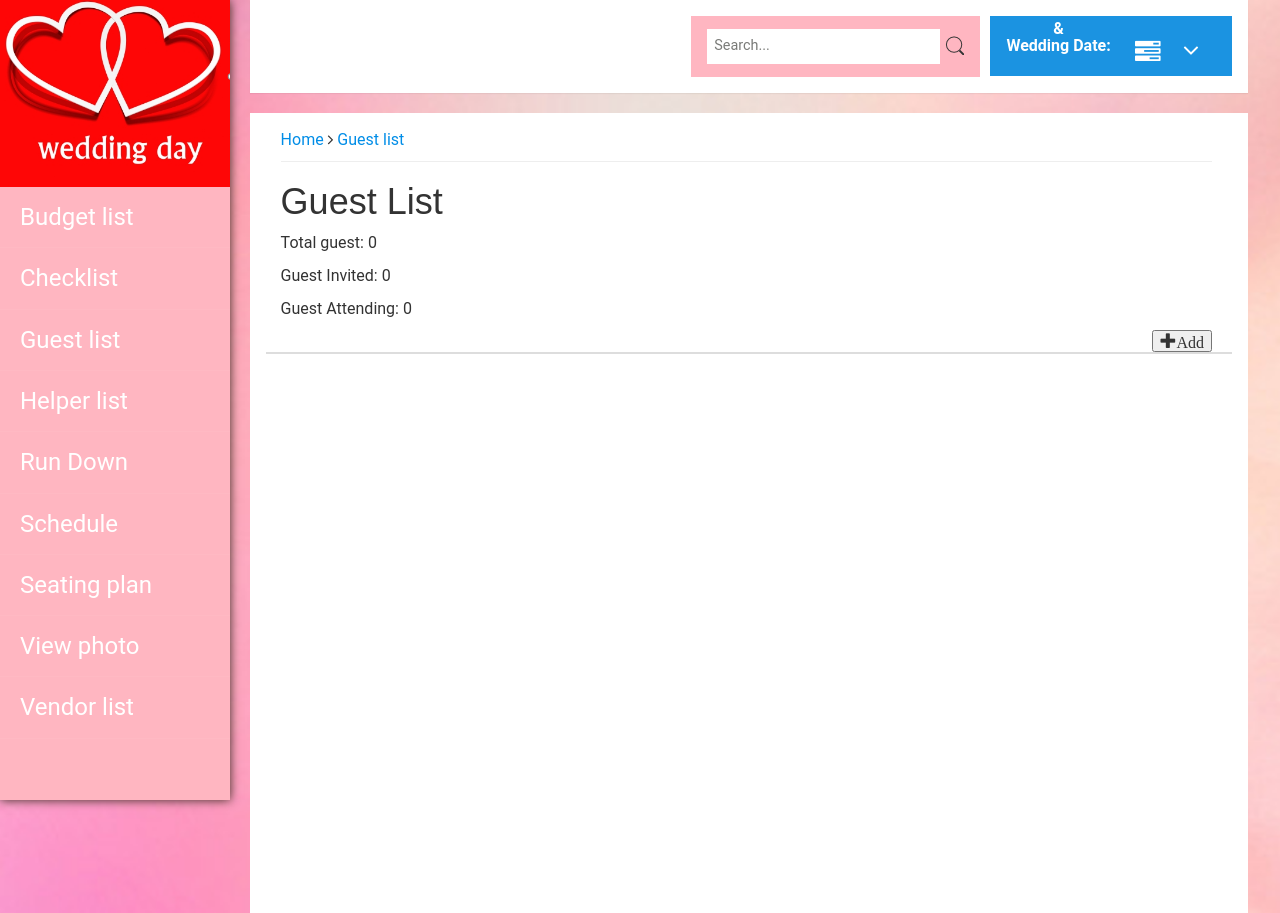
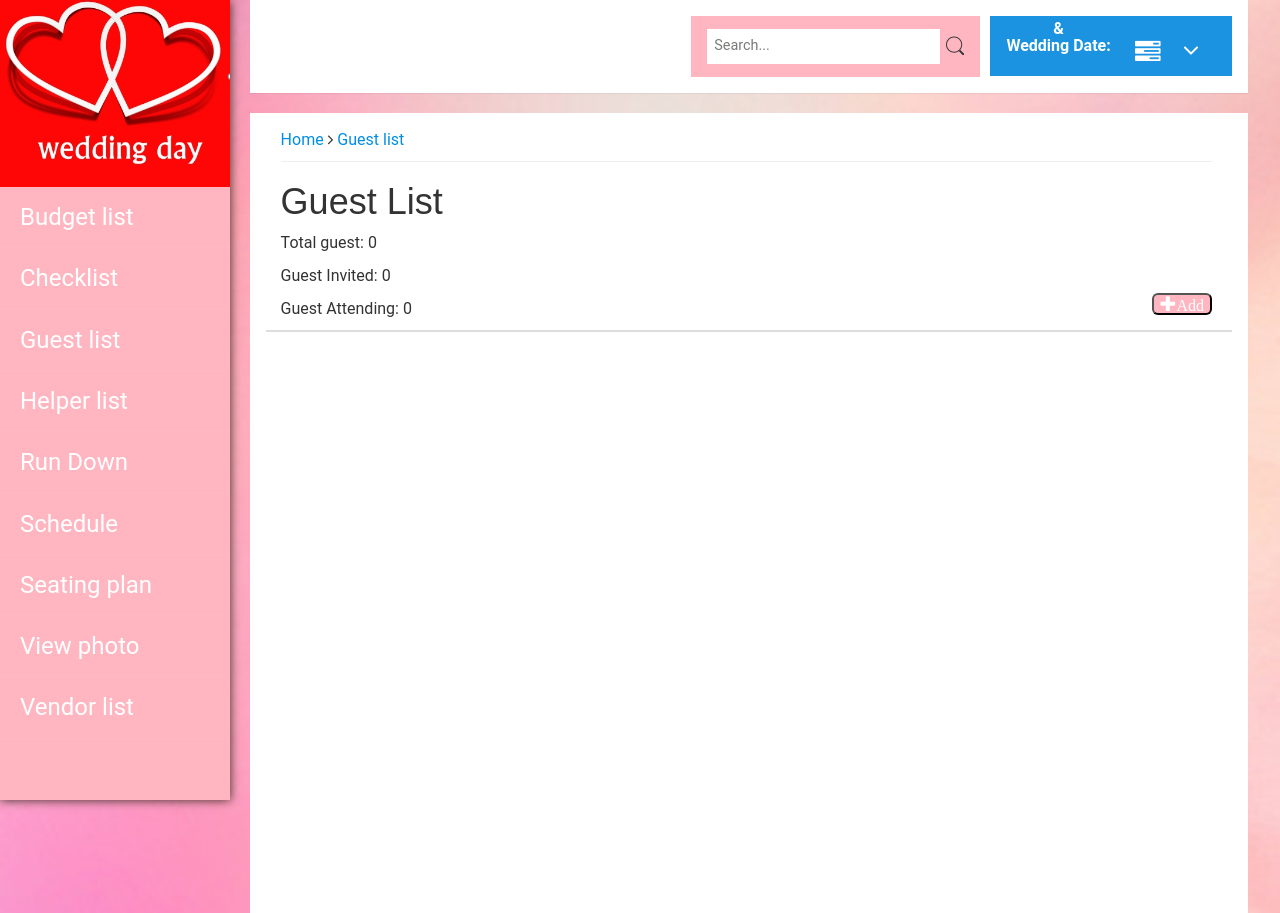
Before and after one commit to hunter-xc/restaurant, a Node server app: template views/read_guest.ejs in a window 1280 px wide. Run offline with Node 20, Linux system fonts and the light colour scheme; the template is opened without the code that fills it, so the values that code supplies are empty; some libraries are stand-ins or nearby versions.

Commit message:
Update read_guest.ejs

```diff
--- a/views/read_guest.ejs
+++ b/views/read_guest.ejs
@@ -141,7 +141,7 @@
 							%>
                             <p>Guest Invited: <%=invited_count %></p>
                             <p>Guest Attending: <%=attend_count %> </p>
-                            <button style="float:right; top:-10%;" class="glyphicon glyphicon-plus" data-toggle="modal" data-target="#add_guest">Add</button>
+                            <button style="float:right; top:-10%;" class="addbtn glyphicon glyphicon-plus" data-toggle="modal" data-target="#add_guest">Add</button>
 
                         </div>
                         <table class="table table-striped table-bordered table-hover" cellspacing="0" width="100%" id="tblSample" border="1px">
```
